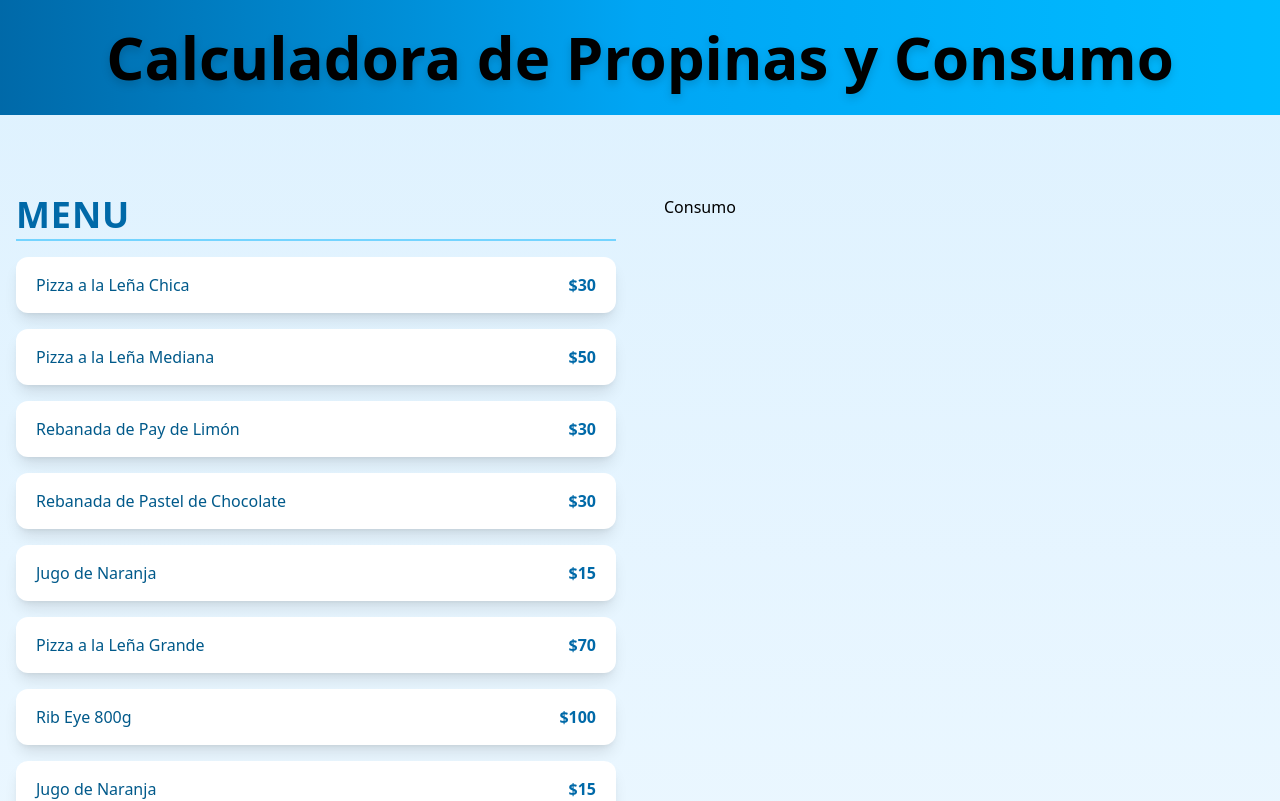
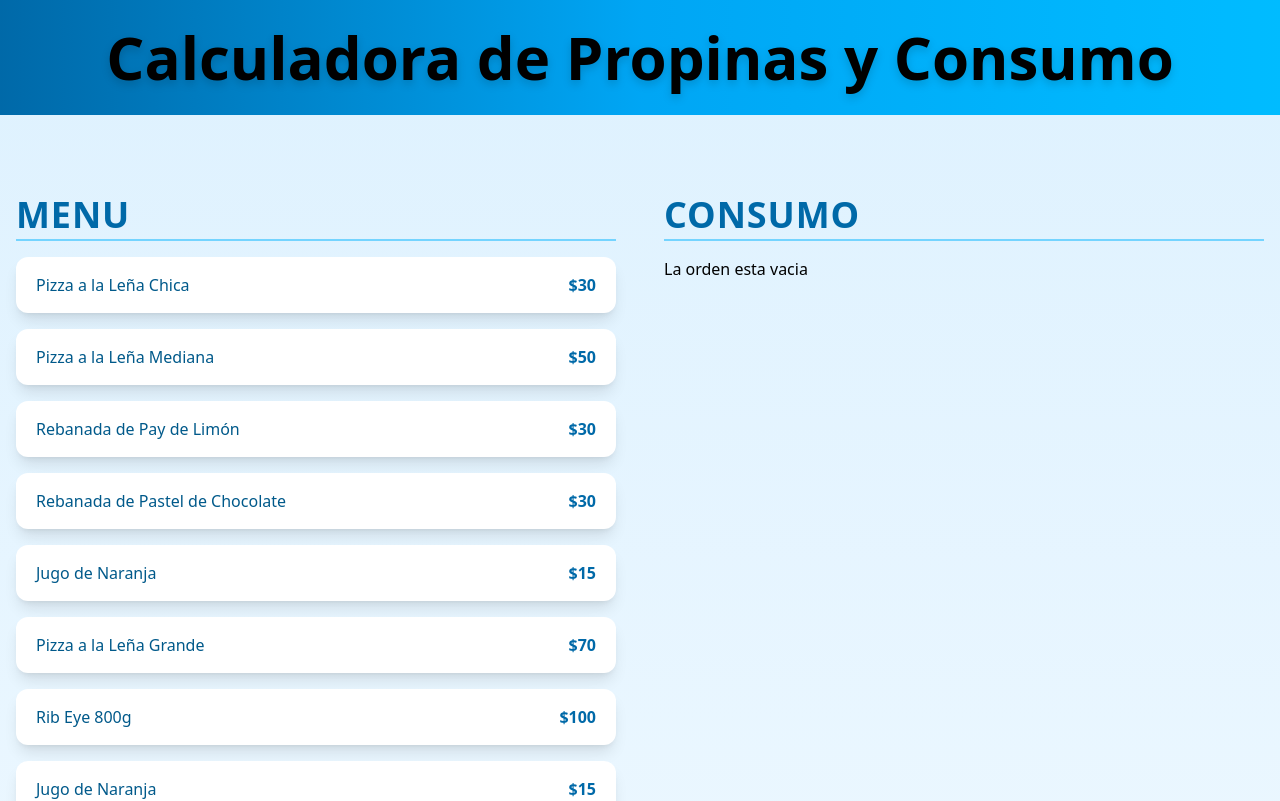
Before and after one commit to IvanGonzalez-Create/Calculadora-de-Propinas-TypeScript-, a React (Vite) app: page / in a window 1280 px wide. Shown: the top 801 px of the page. Built offline with nearby package versions, Linux system fonts and the light colour scheme.

Commit message:
Creando el Componente de la orden

```diff
--- a/src/App.tsx
+++ b/src/App.tsx
@@ -1,11 +1,12 @@
 import { menuItems } from "../src/data/DataBase"
 import  MenuItems  from "../src/components/MenuItems"
 import useOrder from "./hooks/useOrder"
+import OrderContents from "./components/OrderContents"
 
 
 function App() {
 
-  const { addItem } = useOrder()
+  const { order ,addItem } = useOrder()
 
   return (
 
@@ -21,7 +22,7 @@ function App() {
 
       <div>
 
-      <h2 className="text-4xl font-semibold text-sky-700 tracking-wide uppercase border-b-2 border-sky-300 pb-1 mb-4">Menu</h2>
+      <h2 className="text-4xl font-semibold text-sky-700 tracking-wide uppercase border-b-2 border-sky-300 pb-1 mb-4"> Menu </h2>
 
         <div className="space-y-4">
 
@@ -41,7 +42,9 @@ function App() {
 
       <div>
 
-          <h2>Consumo</h2>
+       <OrderContents
+       order = {order}
+       />
 
       </div>
 
--- a/src/components/MenuItems.tsx
+++ b/src/components/MenuItems.tsx
@@ -14,8 +14,10 @@ export default function MenuItems({item, addItem} : MenuitemsProps) {
 
   return (
 
+
+
 <button className="w-full flex justify-between items-center bg-white rounded-xl shadow-lg px-5 py-4 hover:shadow-2xl hover:bg-sky-300 transition-all duration-50"
-//Logica a implementar
+
 onClick = {() => addItem(item)}
 >
   <p className="text-sky-800 font-medium">{item.name}</p>
--- /dev/null
+++ b/src/components/OrderContents.tsx
@@ -0,0 +1,41 @@
+import type { OrderItem } from "../types"
+
+
+type OrderProps = {
+    order : OrderItem[]
+}
+
+export default function OrderContents({order} : OrderProps)  {
+
+
+
+  return (
+
+
+    <div>
+
+        <h1 className="text-4xl font-semibold text-sky-700 tracking-wide uppercase border-b-2 border-sky-300 pb-1 mb-4">consumo</h1>
+
+
+        <div>
+            {order.length == 0 ? <p>La orden esta vacia</p>
+            : order.map(order =>
+            <div key={order.id}>
+
+                <p>{order.name}</p>
+
+            </div>
+            )
+        }
+
+
+        </div>
+
+    </div>
+
+
+
+
+
+  )
+}
--- a/src/hooks/useOrder.ts
+++ b/src/hooks/useOrder.ts
@@ -11,6 +11,7 @@ export default function useOrder() {
     function addItem(element : Foods) {
 
         const ItemExist = order.find(orderItem => orderItem.id == element.id)
+
         if (ItemExist) {
             const UpdatedItem = order.map(orderItem => orderItem.id == element.id ?
                 {...orderItem, quantity : orderItem.quantity + 1} : orderItem )
@@ -23,10 +24,9 @@ export default function useOrder() {
             }
     }
 
-console.log(order)
 
     return{
-
+        order,
         addItem
 
     }
```
